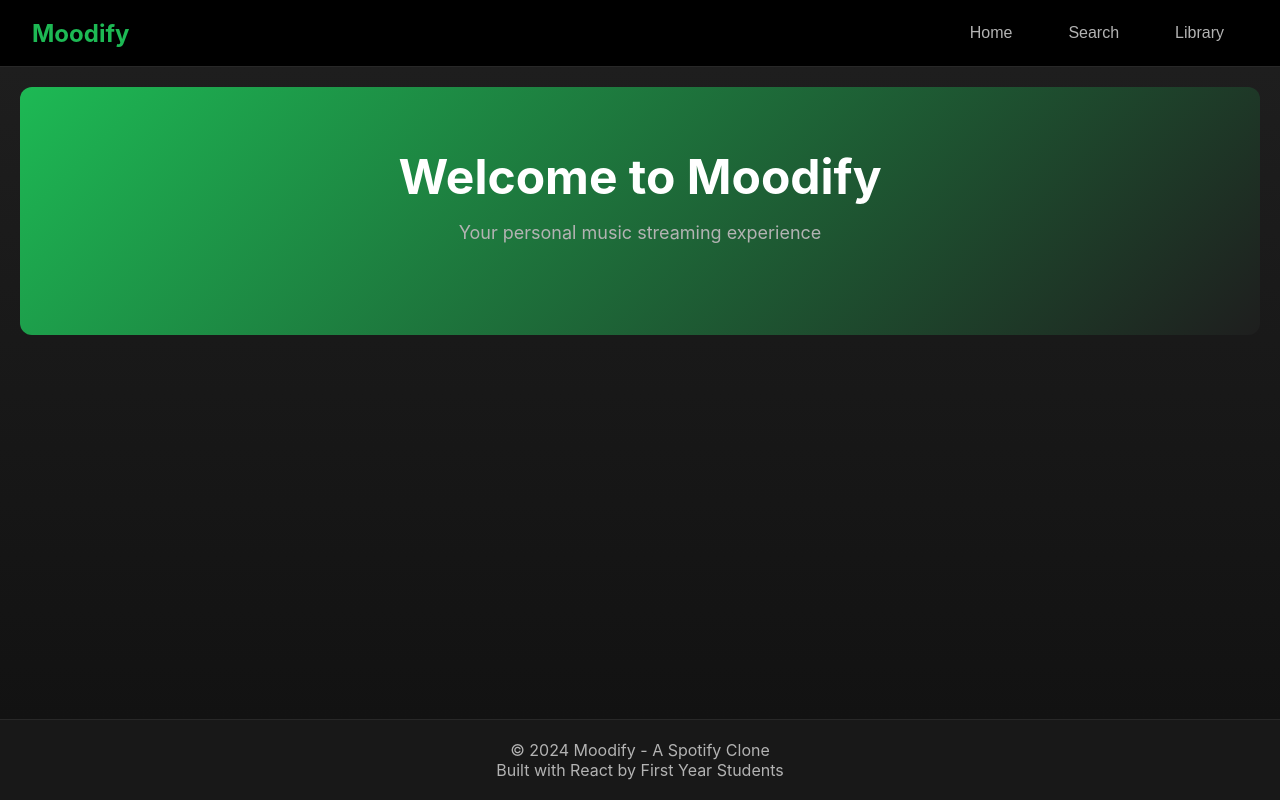
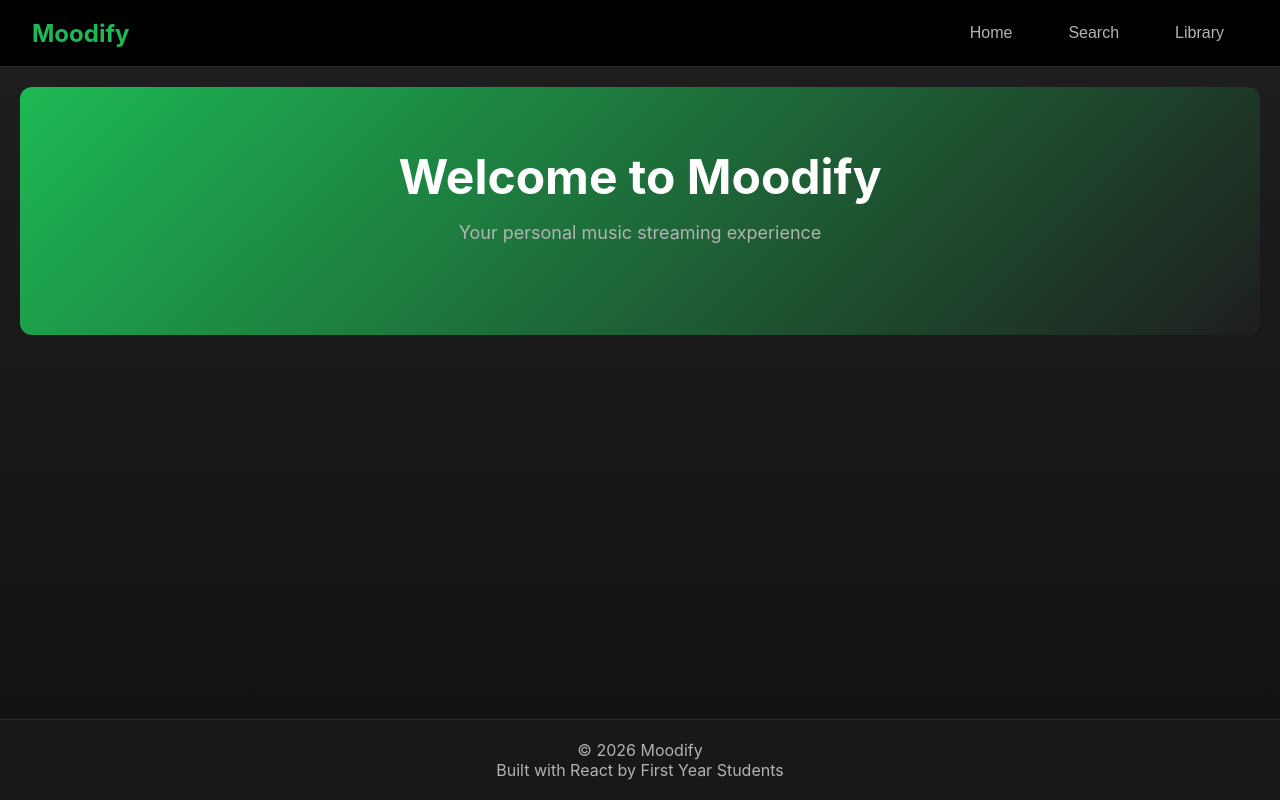
Before and after one commit to spy-in-shadows/Moodify, a React (Vite) app: page / in a window 1280 px wide. Built offline with nearby package versions, Linux system fonts and the light colour scheme.

Commit message:
Minor fixes

```diff
--- a/index.html
+++ b/index.html
@@ -4,7 +4,7 @@
     <meta charset="UTF-8" />
     <link rel="icon" type="image/svg+xml" href="/favicon.svg" />
     <meta name="viewport" content="width=device-width, initial-scale=1.0" />
-    <title>moodify.json</title>
+    <title>Moodify</title>
   </head>
   <body>
     <div id="root"></div>
--- a/src/components/Footer.jsx
+++ b/src/components/Footer.jsx
@@ -3,7 +3,7 @@
 const Footer = () => {
   return (
     <footer className="footer">
-      <p>&copy; 2024 Moodify - A Spotify Clone</p>
+      <p>&copy; 2026 Moodify</p>
       <p>Built with React by First Year Students</p>
     </footer>
   )
```
